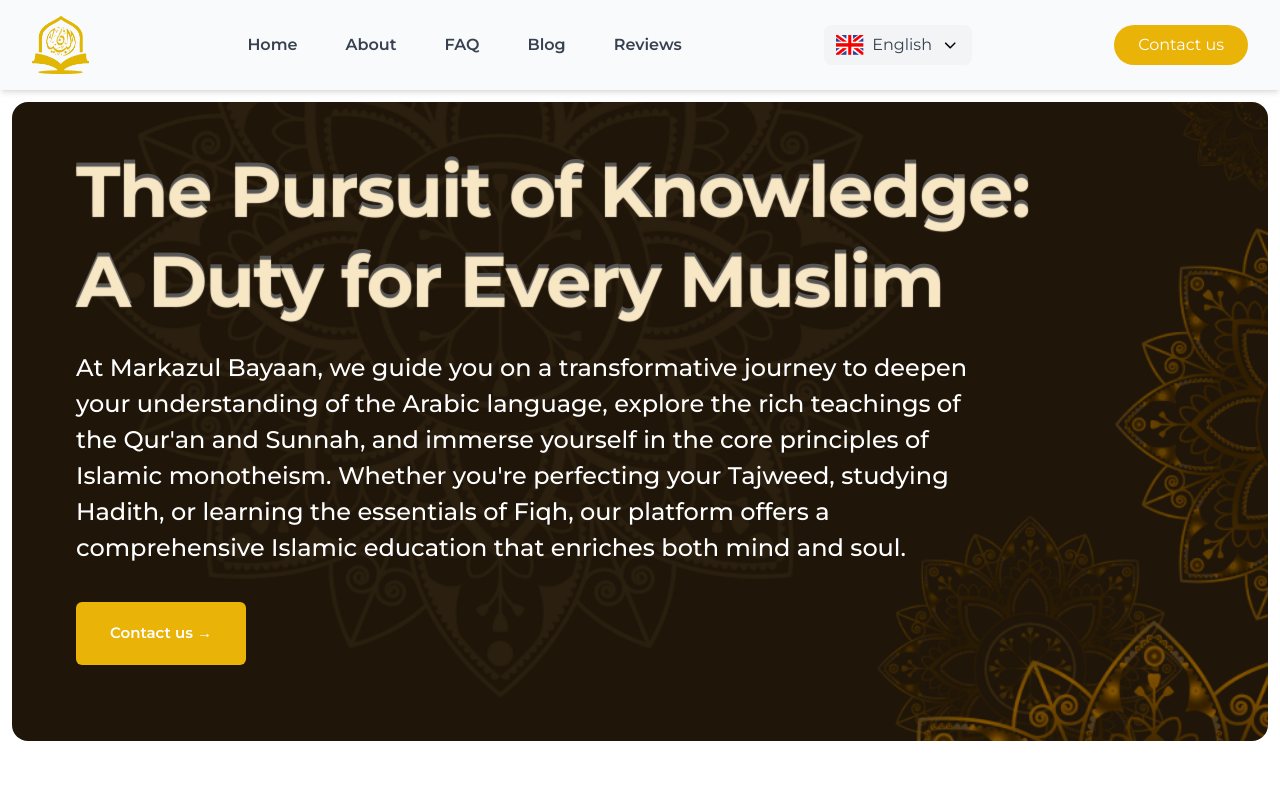
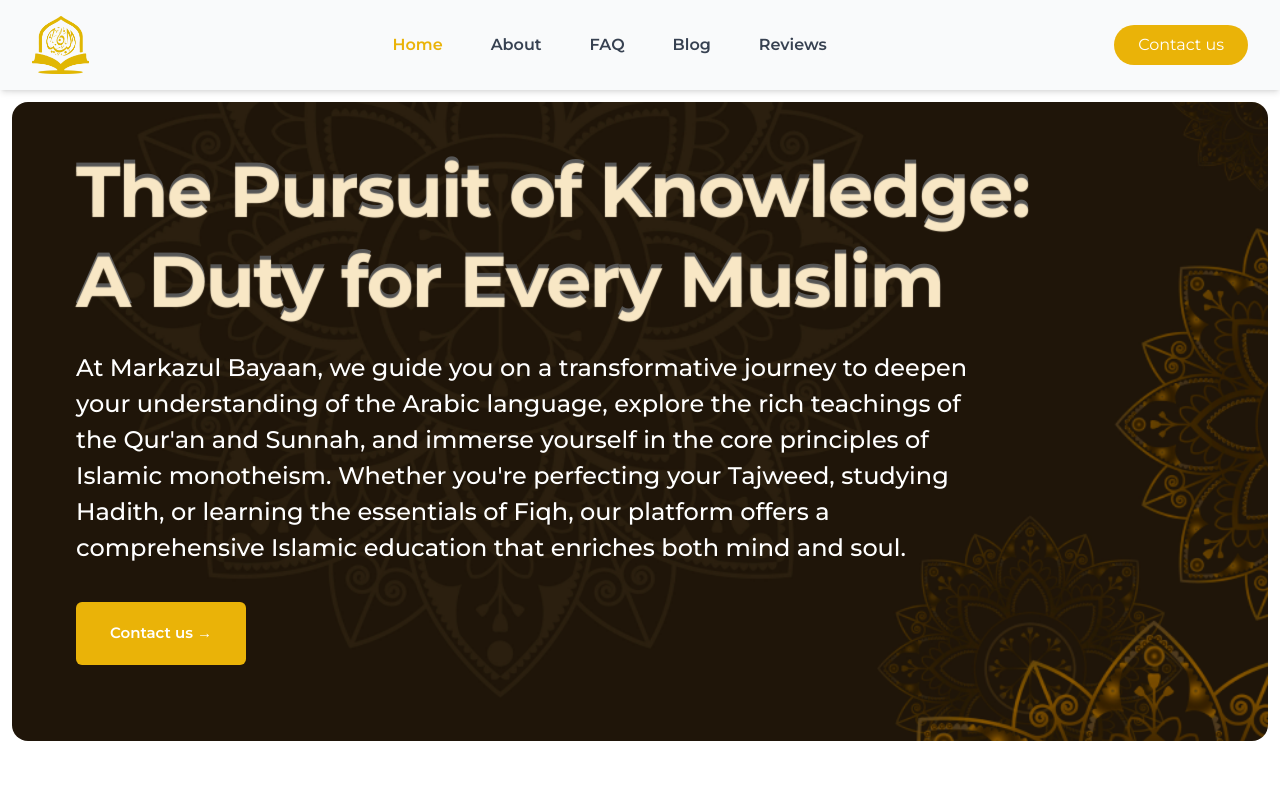
Before and after one commit to Lukman10a/markazulbayaan, a Next.js app: page / in a window 1280 px wide. Shown: the top 800 px of the page. Built offline with nearby package versions, Linux system fonts and the light colour scheme.

Commit message:
fix: remove headless ui and its usage, cleanup navbar

```diff
--- a/package.json
+++ b/package.json
@@ -10,7 +10,6 @@
   },
   "dependencies": {
     "@emailjs/browser": "^4.4.1",
-    "@headlessui/react": "^2.1.9",
     "@mdx-js/loader": "^3.0.1",
     "@mdx-js/react": "^3.0.1",
     "@next/mdx": "^14.2.13",
--- a/src/components/Nav.tsx
+++ b/src/components/Nav.tsx
@@ -1,34 +1,21 @@
-// components/Navbar.tsx
-
 import { useState } from "react";
-import { Menu } from "@headlessui/react"; // Optional for dropdown functionality
 import { FaBars } from "react-icons/fa";
 import Image from "next/image";
 import Link from "next/link"; // Using Link component for navigation
+import { useRouter } from "next/router"; // Import useRouter to get current path
 import mbayan from "../../public/assets/mbayan.png";
-import uk from "../../public/assets/ukflag.png";
-import saudi from "../../public/assets/saudiflag.png";
-import dropdown from "../../public/assets/dropdown.png";
 
 const Navbar: React.FC = () => {
-  const [language, setLanguage] = useState<string>("English");
-  const [menuOpen, setMenuOpen] = useState<boolean>(false); // State to handle mobile menu toggle
-  const [activeMobileLink, setActiveMobileLink] = useState<string>(""); // Track the active mobile link
-  const [activeDesktopLink, setActiveDesktopLink] = useState<string>(""); // Track the active mobile link
+  const [menuOpen, setMenuOpen] = useState<boolean>(false);
+  const router = useRouter(); // Initialize useRouter to get the current path
 
-  const handleDesktopLinkClick = (href: string) => {
-    setActiveDesktopLink(href);
-  };
-  const handleMobileLinkClick = (href: string) => {
-    setActiveMobileLink(href);
-    setMenuOpen(false); // Close the menu after selection
-  };
+  const isActiveLink = (href: string) => router.pathname === href;
 
   return (
     <nav className="bg-gray-50 shadow-md sticky top-0 z-50 py-4">
       <div className="container mx-auto flex justify-between items-center px-4 lg:px-8">
         {/* Logo */}
-        <div className="flex items-center ">
+        <div className="flex items-center">
           <Link href="/">
             <Image
               src={mbayan}
@@ -53,10 +40,7 @@ const Navbar: React.FC = () => {
           <li className="hover:text-gray-900 font-semibold">
             <Link
               href="/"
-              onClick={() => handleDesktopLinkClick("/")}
-              className={` ${
-                activeDesktopLink === "/" ? " text-yellow-500" : ""
-              }`}
+              className={isActiveLink("/") ? "text-yellow-500" : ""}
             >
               Home
             </Link>
@@ -64,10 +48,7 @@ const Navbar: React.FC = () => {
           <li className="hover:text-gray-900 font-semibold">
             <Link
               href="/about"
-              onClick={() => handleDesktopLinkClick("/about")}
-              className={` ${
-                activeDesktopLink === "/about" ? " text-yellow-500" : ""
-              }`}
+              className={isActiveLink("/about") ? "text-yellow-500" : ""}
             >
               About
             </Link>
@@ -75,10 +56,7 @@ const Navbar: React.FC = () => {
           <li className="hover:text-gray-900 font-semibold">
             <Link
               href="/#faq"
-              onClick={() => handleDesktopLinkClick("/#faq")}
-              className={` ${
-                activeDesktopLink === "/#faq" ? " text-yellow-500" : ""
-              }`}
+              className={isActiveLink("/#faq") ? "text-yellow-500" : ""}
             >
               FAQ
             </Link>
@@ -86,10 +64,7 @@ const Navbar: React.FC = () => {
           <li className="hover:text-gray-900 font-semibold">
             <Link
               href="/blog"
-              onClick={() => handleDesktopLinkClick("/blog")}
-              className={` ${
-                activeDesktopLink === "/blog" ? " text-yellow-500" : ""
-              }`}
+              className={isActiveLink("/blog") ? "text-yellow-500" : ""}
             >
               Blog
             </Link>
@@ -97,101 +72,12 @@ const Navbar: React.FC = () => {
           <li className="hover:text-gray-900 font-semibold">
             <Link
               href="/reviews"
-              onClick={() => handleDesktopLinkClick("/reviews")}
-              className={` ${
-                activeDesktopLink === "/reviews" ? " text-yellow-500" : ""
-              }`}
+              className={isActiveLink("/reviews") ? "text-yellow-500" : ""}
             >
               Reviews
             </Link>
           </li>
         </ul>
-
-        {/* Language Dropdown */}
-        <Menu as="div" className="relative hidden md:inline-block text-left">
-          <Menu.Button className="flex items-center space-x-2 text-gray-700 bg-gray-100 hover:bg-gray-200 px-3 py-2 rounded-lg">
-            <Image
-              src={`/${
-                language === "English"
-                  ? "assets/ukflag.png"
-                  : "assets/saudiflag.png"
-              }`}
-              alt="Language"
-              className="h-5 w-auto"
-              width={500}
-              height={400}
-            />
-            <span>{language}</span>
-            <Image
-              src={dropdown}
-              alt="Dropdown"
-              className="mr-4 w-auto"
-              width={500}
-              height={400}
-            />
-          </Menu.Button>
-
-          <Menu.Items className="absolute right-0 mt-2 w-40 origin-top-right bg-white divide-y divide-gray-100 rounded-md shadow-lg ring-1 ring-black ring-opacity-5 focus:outline-none">
-            <div className="py-1">
-              <Menu.Item>
-                {({ active }) => (
-                  <button
-                    onClick={() => setLanguage("English")}
-                    className={`flex items-center px-4 py-2 text-sm text-gray-700 w-full hover:bg-gray-100 ${
-                      active && "bg-gray-100"
-                    }`}
-                  >
-                    <Image
-                      src={uk}
-                      alt="English"
-                      className="h-5 mr-2 w-auto"
-                      width={500}
-                      height={400}
-                    />
-                    English
-                    {language === "English" && (
-                      <Image
-                        src="/assets/mark.png"
-                        alt="Selected"
-                        className="ml-2 w-auto"
-                        width={500}
-                        height={400}
-                      />
-                    )}
-                  </button>
-                )}
-              </Menu.Item>
-              <Menu.Item>
-                {({ active }) => (
-                  <button
-                    onClick={() => setLanguage("Arabic")}
-                    className={`flex items-center px-4 py-2 text-sm text-gray-700 w-full hover:bg-gray-100 ${
-                      active && "bg-gray-100"
-                    }`}
-                  >
-                    <Image
-                      src={saudi}
-                      alt="Arabic"
-                      className="h-5 mr-2 w-auto"
-                      width={500}
-                      height={400}
-                    />
-                    Arabic
-                    {language === "Arabic" && (
-                      <Image
-                        src="/assets/mark.png"
-                        alt="Selected"
-                        className="ml-2 w-auto"
-                        width={500}
-                        height={400}
-                      />
-                    )}
-                  </button>
-                )}
-              </Menu.Item>
-            </div>
-          </Menu.Items>
-        </Menu>
 
         {/* Contact Button for Desktop */}
         <Link
@@ -202,16 +88,16 @@ const Navbar: React.FC = () => {
         </Link>
       </div>
 
-      {/* Mobile Menu - Toggle on hamburger click */}
+      {/* Mobile Menu */}
       {menuOpen && (
         <div className="md:hidden mt-4">
           <ul className="space-y-4 text-gray-700 text-center">
             <li>
               <Link
                 href="/"
-                onClick={() => handleMobileLinkClick("/")}
+                onClick={() => setMenuOpen(false)}
                 className={`block p-2 rounded ${
-                  activeMobileLink === "/" ? "bg-yellow-500 text-white" : ""
+                  isActiveLink("/") ? "bg-yellow-500 text-white" : ""
                 }`}
               >
                 Home
@@ -220,11 +106,9 @@ const Navbar: React.FC = () => {
             <li>
               <Link
                 href="/about"
-                onClick={() => handleMobileLinkClick("/about")}
+                onClick={() => setMenuOpen(false)}
                 className={`block p-2 rounded ${
-                  activeMobileLink === "/about"
-                    ? "bg-yellow-500 text-white"
-                    : ""
+                  isActiveLink("/about") ? "bg-yellow-500 text-white" : ""
                 }`}
               >
                 About
@@ -233,9 +117,9 @@ const Navbar: React.FC = () => {
             <li>
               <Link
                 href="/#faq"
-                onClick={() => handleMobileLinkClick("/#faq")}
+                onClick={() => setMenuOpen(false)}
                 className={`block p-2 rounded ${
-                  activeMobileLink === "/#faq" ? "bg-yellow-500 text-white" : ""
+                  isActiveLink("/#faq") ? "bg-yellow-500 text-white" : ""
                 }`}
               >
                 FAQ
@@ -244,9 +128,9 @@ const Navbar: React.FC = () => {
             <li>
               <Link
                 href="/blog"
-                onClick={() => handleMobileLinkClick("/blog")}
+                onClick={() => setMenuOpen(false)}
                 className={`block p-2 rounded ${
-                  activeMobileLink === "/blog" ? "bg-yellow-500 text-white" : ""
+                  isActiveLink("/blog") ? "bg-yellow-500 text-white" : ""
                 }`}
               >
                 Blog
@@ -255,40 +139,15 @@ const Navbar: React.FC = () => {
             <li>
               <Link
                 href="/reviews"
-                onClick={() => handleMobileLinkClick("/reviews")}
+                onClick={() => setMenuOpen(false)}
                 className={`block p-2 rounded ${
-                  activeMobileLink === "/reviews"
-                    ? "bg-yellow-500 text-white"
-                    : ""
+                  isActiveLink("/reviews") ? "bg-yellow-500 text-white" : ""
                 }`}
               >
                 Reviews
               </Link>
             </li>
           </ul>
-
-          {/* Language Dropdown for Mobile */}
-          <div className="mt-4 flex justify-center">
-            <button
-              className="flex items-center space-x-2 bg-gray-100 hover:bg-gray-200 px-4 py-2 rounded-lg"
-              onClick={() =>
-                setLanguage(language === "English" ? "Arabic" : "English")
-              }
-            >
-              <Image
-                src={`/${
-                  language === "English"
-                    ? "assets/ukflag.png"
-                    : "assets/saudiflag.png"
-                }`}
-                alt="Language"
-                className="h-5 w-auto"
-                width={500}
-                height={400}
-              />
-              <span>{language}</span>
-            </button>
-          </div>
         </div>
       )}
     </nav>
```
Also changed, not shown: 1 other file (tests, documents, lock files or other folders).
